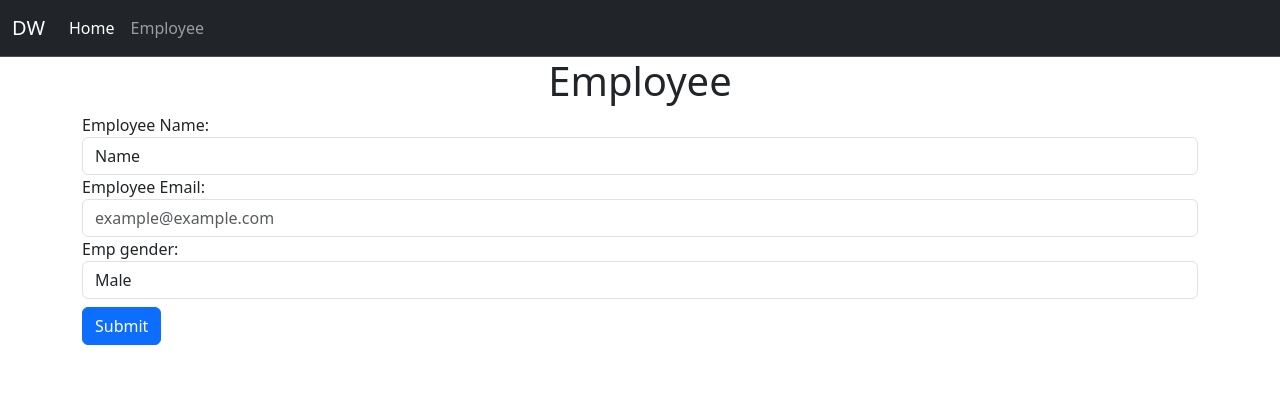
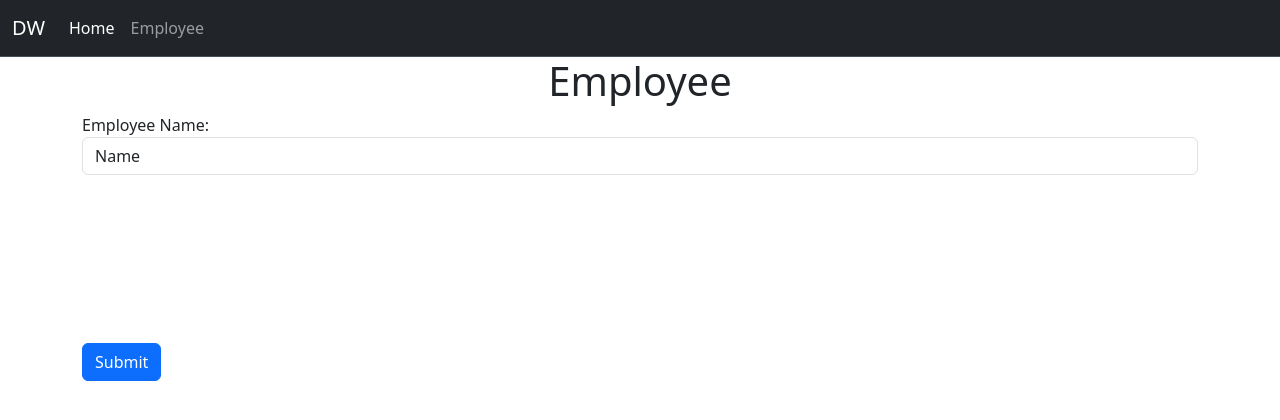
Before and after one commit to yashpatel-py/django_forms_tutorials, a Django app: page /employee/ in a window 1280 px wide. Shown: the top 420 px of the page. Run offline with Django 4.2, Linux system fonts and the light colour scheme.

Commit message:
Django Forms: Custom Validations

```diff
--- a/main/admin.py
+++ b/main/admin.py
@@ -1,5 +1,6 @@
 from django.contrib import admin
-from .models import Employee
+from .models import Employee, position
 
 # Register your models here.
 admin.site.register(Employee)
+admin.site.register(position)
--- a/main/forms.py
+++ b/main/forms.py
@@ -1,39 +1,26 @@
 from django import forms
-from .models import Employee
+from .models import Employee, position   # Import our Employee model here
 
-class EmployeeForm(forms.Form):
-    gender_choices = [
-        ("Male", "Male"),
-        ("Female", "Female"),
-        ("Other", "Other")
-    ]
+class EmployeeForm(forms.ModelForm):
+    class Meta:
+        model = Employee
+        fields = ['emp_name']
 
-    # CharField
+    def clean_emp_name(self):
+        emp_name = self.cleaned_data['emp_name']
+        if emp_name == "":
+            raise forms.ValidationError("The name field cannot be empty")
+
+        if emp_name == "Name":
+            raise forms.ValidationError("Please enter a valid name")
+        return emp_name
+
     emp_name = forms.CharField(
         max_length=50,
         label="Employee Name",
-        required=True,
+        required=False,
         widget=forms.TextInput(attrs={
             'class': 'form-control',
-
         }),
         initial="Name",
     )
-
-    # EmailField
-    emp_email = forms.EmailField(
-        label = "Employee Email",
-        widget = forms.EmailInput(attrs={
-            'class': 'form-control',
-            'type': 'email',
-            'placeholder': 'example@example.com'
-        }),
-    )
-
-    # ChoiceField
-    emp_gender = forms.ChoiceField(
-        choices=gender_choices,
-        widget=forms.Select(attrs={
-            'class': 'form-control'
-        })
-    )
--- a/main/models.py
+++ b/main/models.py
@@ -1,13 +1,13 @@
 from django.db import models
 
 # Create your models here.
+class position(models.Model):
+    position_name = models.CharField(max_length=200, blank=True, null=True)
+    created_at = models.DateTimeField(auto_now_add=True)
+    edited_at = models.DateTimeField(auto_now=True)
+
+    def __str__(self):
+        return self.position_name
+
 class Employee(models.Model):
-    gender_choices = [
-        ("Male", "Male"),
-        ("Female", "Female"),
-        ("Other", "Other")
-    ]
-
     emp_name = models.CharField(max_length=50, null=False, blank=False)
-    emp_email = models.EmailField(null=True, blank=True)
-    emp_gender = models.CharField(choices=gender_choices, null=True, blank=True, max_length=50)
--- a/main/views.py
+++ b/main/views.py
@@ -1,4 +1,4 @@
-from django.shortcuts import render
+from django.shortcuts import render, redirect
 from django.http import HttpResponse
 from .forms import EmployeeForm
 from .models import Employee
@@ -9,20 +9,18 @@ def home(request):
     return render(request, "main/home.html")
 
 def employee_data(request):
+    # def create_employee(request):
     if request.method == 'POST':
-        form = EmployeeForm(request.POST, request.FILES)
+        # If the request method is POST, it means the form is submitted
+        form = EmployeeForm(request.POST)
+
         if form.is_valid():
-            name = form.cleaned_data['emp_name']
-            email = form.cleaned_data['emp_email']
-            gender = form.cleaned_data['emp_gender']
+            # If the form is valid, save the data to the database
+            form.save()
+            # Redirect to a success page or another view
+            return HttpResponse("The data is saved in database")
+    else:
+        # If the request method is GET, it means the user is accessing the form
+        form = EmployeeForm()
 
-            emp = Employee.objects.create(
-                emp_name = name,
-                emp_email = email,
-                emp_gender = gender
-            )
-
-            emp.save()
-            return HttpResponse("The data is saved in database")
-    form = EmployeeForm()
     return render(request, 'main/employee.html', {'form': form})
--- a/templates/main/employee.html
+++ b/templates/main/employee.html
@@ -7,7 +7,13 @@
 
 <form method="post" enctype="multipart/form-data">
     {% csrf_token %}
-    {{form}}
+    {{form.as_p}}
+    <br>
+    <br>
+    <br>
+    <br>
+    <br>
+    <br>
     <button type="submit" class="btn btn-primary mt-2">Submit</button>
 </form>
 {% endblock content %}
```
Also changed, not shown: main/migrations/0013_position_employee_emp_position.py (added), main/migrations/0014_remove_employee_emp_email_remove_employee_emp_gender_and_more.py (added).
